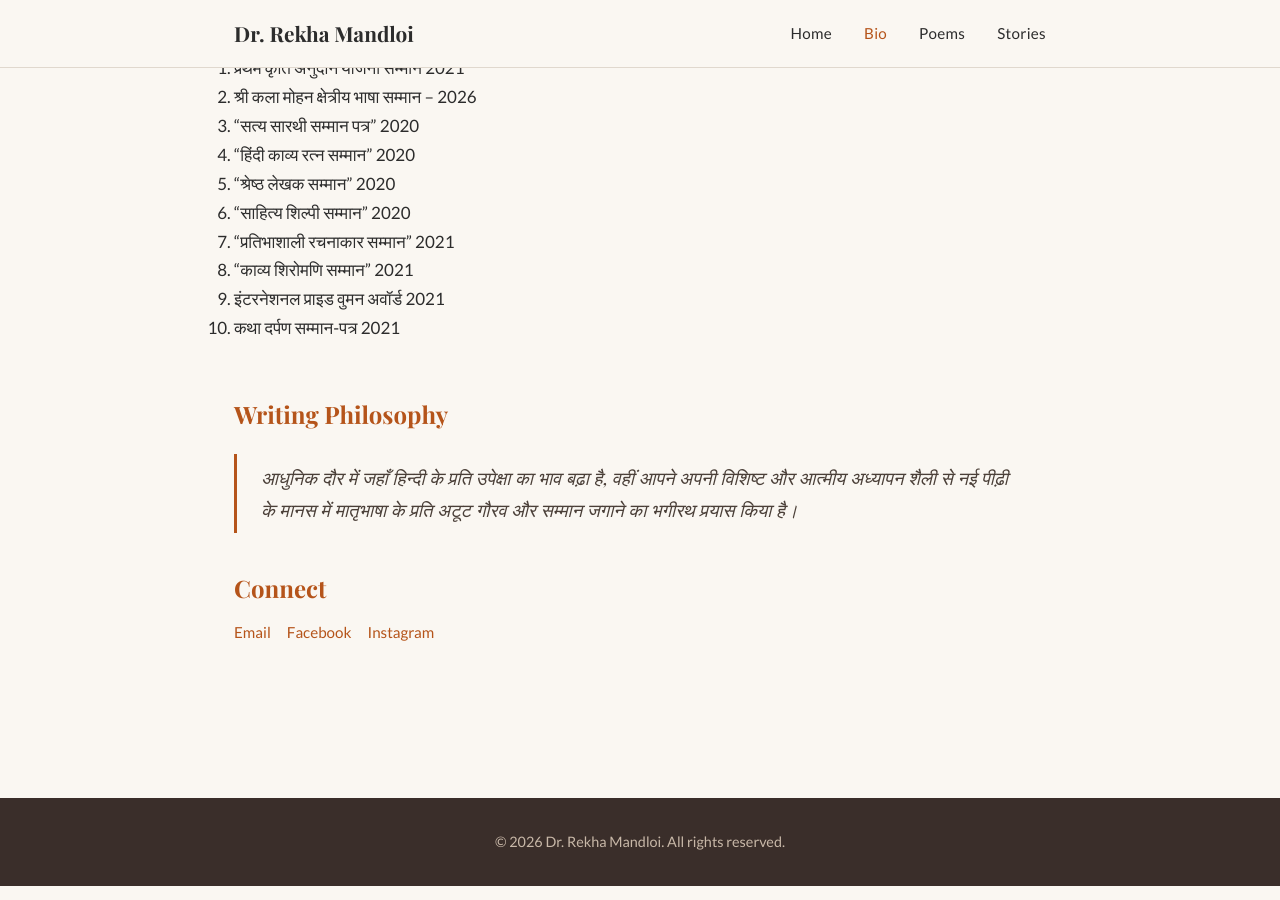
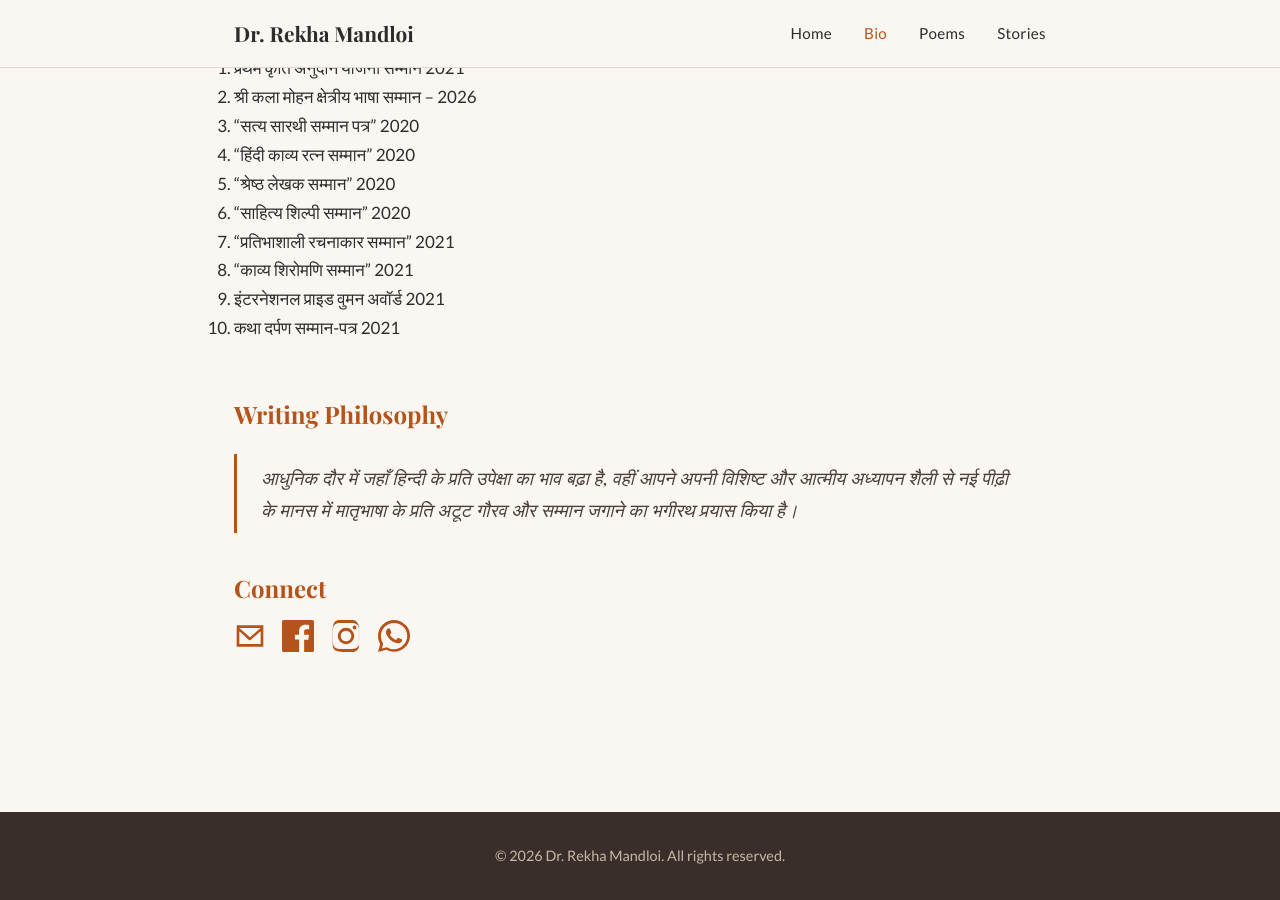
Before and after one commit to rekhamandloi/rekhamandloi.github.io, a Jekyll site: the page built from bio.md, in a window 1280 px wide and 900 px high, scrolled down 978 px. Built offline with Jekyll 4.4.1, drawn with Linux system fonts in a browser that asks for light colours; some web fonts are replaced.

Commit message:
Update bio page

```diff
--- a/bio.md
+++ b/bio.md
@@ -70,8 +70,19 @@ title: Bio
 <section class="bio-section">
   <h2>Connect</h2>
   <div class="social-links">
-    <a href="mailto:rekhamandloi23@gmail.com">Email</a>
-    <a href="https://facebook.com/rekhamandloi23" target="_blank" rel="noopener">Facebook</a>
-    <a href="https://www.instagram.com/drrekhamandloi" target="_blank" rel="noopener">Instagram</a>
+    <a href="mailto:rekhamandloi23@gmail.com" class="social-icon-link" aria-label="Email">
+      <svg width="32" height="32" fill="currentColor" viewBox="0 0 24 24" aria-hidden="true"><path d="M22 4H2.01L2 20h20V4zm-2 2v.01L12 13 4 6.01V6h16zM4 18V8.48l7.12 6.43a1 1 0 0 0 1.37 0L20 8.49V18H4z"></path></svg>
+    </a>
+    <a href="https://facebook.com/rekhamandloi23" target="_blank" rel="noopener" class="social-icon-link" aria-label="Facebook">
+      <svg width="32" height="32" fill="currentColor" viewBox="0 0 24 24" aria-hidden="true"><path d="M22.675 0h-21.35C.593 0 0 .593 0 1.326v21.348C0 23.406.593 24 1.326 24H12.84v-9.294H9.692v-3.622h3.148V8.413c0-3.118 1.905-4.815 4.69-4.815 1.335 0 2.486.099 2.822.143v3.271l-1.937.001c-1.518 0-1.813.722-1.813 1.781v2.337h3.625l-.473 3.622h-3.152V24h6.172C23.406 24 24 23.406 24 22.674V1.326C24 .593 23.406 0 22.675 0"></path></svg>
+    </a>
+    <a href="https://www.instagram.com/drrekhamandloi" target="_blank" rel="noopener" class="social-icon-link" aria-label="Instagram">
+      <svg width="32" height="32" fill="currentColor" viewBox="0 0 24 24" aria-hidden="true"><path d="M12 2.163c3.204 0 3.584.012 4.85.07 1.366.062 2.633.33 3.608 1.304.975.974 1.242 2.241 1.304 3.608.058 1.266.069 1.645.069 4.85s-.012 3.584-.07 4.85c-.062 1.366-.329 2.633-1.304 3.608-.975.974-2.242 1.241-3.608 1.304-1.266.058-1.645.069-4.85.069s-3.584-.012-4.85-.07c-1.366-.062-2.633-.329-3.608-1.304-.974-.975-1.241-2.242-1.304-3.608C2.175 15.646 2.163 15.267 2.163 12s.012-3.584.07-4.85C2.296 5.784 2.563 4.517 3.537 3.542 4.51 2.568 5.778 2.301 7.144 2.239c1.266-.058 1.646-.069 4.85-.069zM12 0C8.74 0 8.332.014 7.052.072 5.77.13 4.66.372 3.656 1.378c-1.006 1.006-1.247 2.115-1.305 3.397C2.014 6.332 2 6.741 2 12c0 5.259.014 5.668.072 6.948.058 1.282.299 2.391 1.305 3.397 1.004 1.006 2.114 1.248 3.396 1.306C8.332 23.986 8.74 24 12 24s3.668-.014 4.948-.072c1.282-.058 2.392-.3 3.396-1.306 1.007-1.006 1.248-2.115 1.306-3.397.058-1.282.072-1.691.072-6.948s-.014-5.668-.072-6.948c-.058-1.282-.299-2.391-1.306-3.397C19.34.372 18.229.13 16.948.072 15.668.014 15.259 0 12 0zm0 5.838a6.163 6.163 0 1 0 0 12.326 6.163 6.163 0 0 0 0-12.326zm0 10.163a4 4 0 1 1 0-8 4 4 0 0 1 0 8zm6.406-11.845a1.44 1.44 0 1 0 0 2.881 1.44 1.44 0 0 0 0-2.881z"></path></svg>
+    </a>
+    <a href="https://wa.me/919301967177" target="_blank" rel="noopener" class="social-icon-link" aria-label="WhatsApp">
+      <svg width="32" height="32" fill="currentColor" viewBox="0 0 24 24" aria-hidden="true">
+        <path d="M17.472 14.382c-.297-.149-1.758-.867-2.031-.967-.273-.099-.472-.149-.672.15-.197.297-.767.967-.94 1.166-.173.199-.347.223-.644.075-.297-.15-1.255-.463-2.39-1.475-.883-.788-1.48-1.761-1.653-2.059-.173-.297-.019-.458.13-.607.133-.132.298-.347.447-.52.149-.174.198-.297.298-.495.099-.198.05-.372-.025-.521-.075-.149-.672-1.611-.921-2.208-.242-.579-.487-.501-.672-.51l-.573-.01c-.198 0-.52.074-.793.371-.273.297-1.04 1.018-1.04 2.479 0 1.462 1.065 2.875 1.213 3.074.149.198 2.098 3.209 5.077 4.374.71.306 1.262.489 1.694.625.712.227 1.36.195 1.872.118.571-.085 1.758-.719 2.006-1.413.248-.695.248-1.29.173-1.414-.074-.124-.273-.198-.571-.347zm-5.421 7.617h-.001a9.87 9.87 0 0 1-5.031-1.378l-.361-.214-3.741.982.998-3.648-.235-.374a9.86 9.86 0 0 1-1.519-5.292c.001-5.444 4.424-9.868 9.868-9.868 2.636 0 5.106 1.027 6.963 2.891a9.825 9.825 0 0 1 2.887 6.977c-.003 5.444-4.426 9.867-9.859 9.867zm8.413-18.281A11.815 11.815 0 0 0 12.01 0C5.383 0 .016 5.367.013 11.995c0 2.114.552 4.173 1.598 5.988L0 24l6.169-1.643a11.941 11.941 0 0 0 5.825 1.488h.005c6.627 0 11.994-5.367 11.997-11.994a11.92 11.92 0 0 0-3.529-8.493z"/>
+      </svg>
+    </a>
   </div>
 </section>
```
